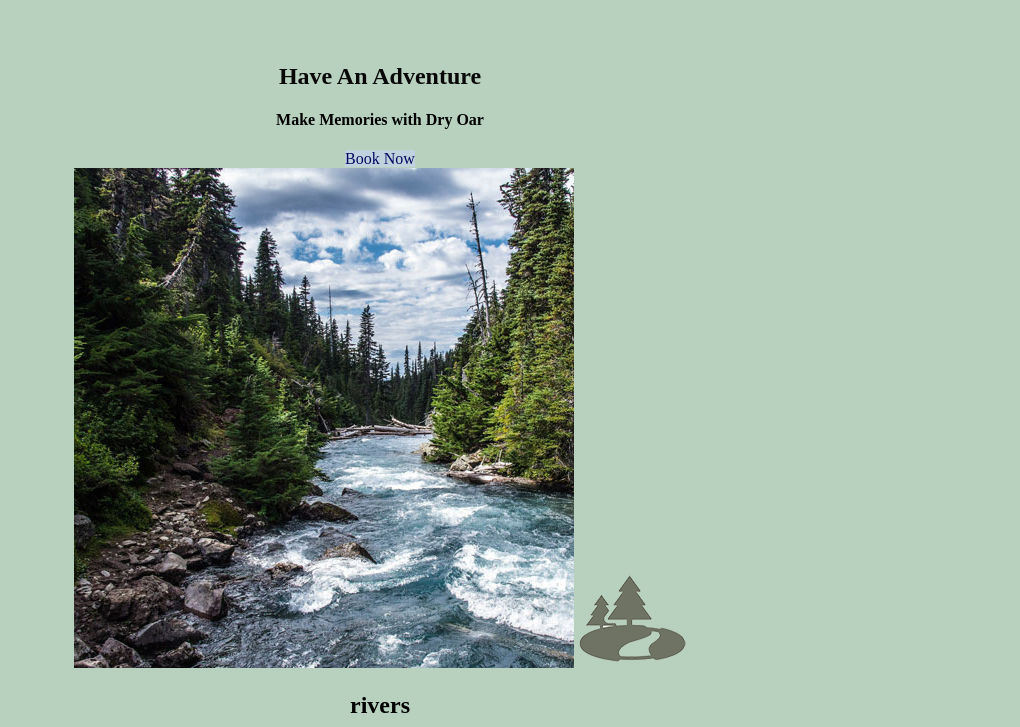
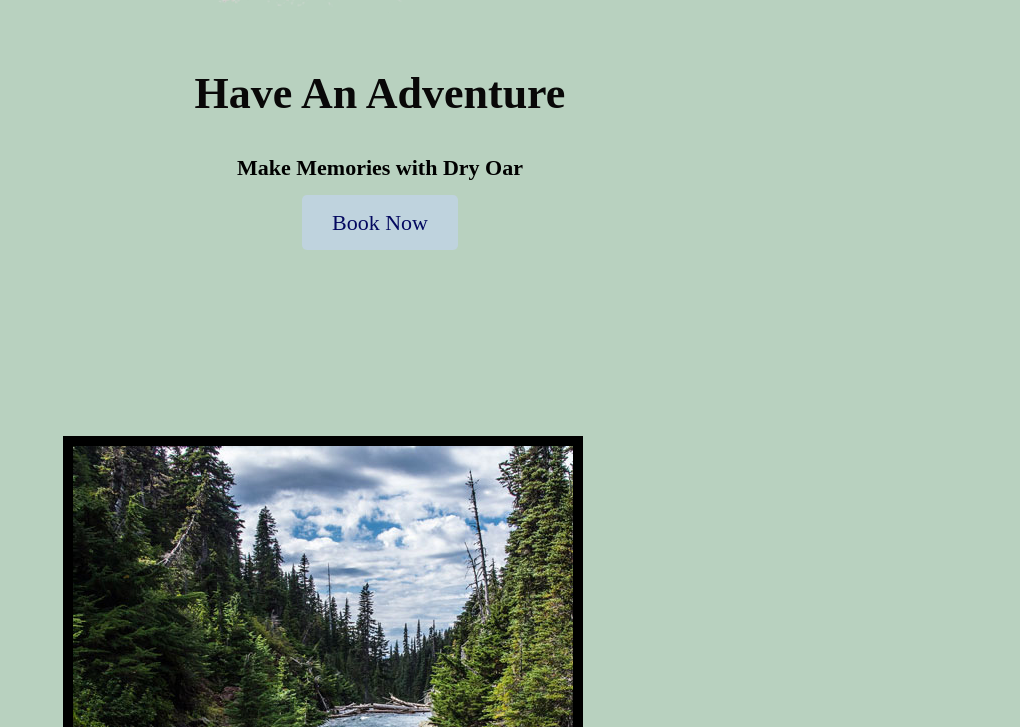
Before and after one commit to ShawnAnderson7/WDD130, a plain HTML site: page wwr/index.html in a window 1280 px wide. Shown: the part 913-1640 px from the top of the page, without its empty margins (260-1280 px from the left). Drawn offline with Linux system fonts and the light colour scheme; a web font is replaced by a local one.

Commit message:
css change

```diff
--- a/wwr/index.html
+++ b/wwr/index.html
@@ -9,6 +9,7 @@
         <h2>Contact Info</h2>
         <p>Site Address</p>
     </section></title>
+        <link href="https://fonts.googleapis.com/css2?family=Roboto&display=swap" rel="stylesheet">
 </head>
 <body>
     <div id="content">
--- a/wwr/styles/style.css
+++ b/wwr/styles/style.css
@@ -1,3 +1,5 @@
+@import url('https://fonts.googleapis.com/css2?family=IM+Fell+French+Canon&family=Lato:ital,wght@0,400;0,700;1,400&display=swap');
+
 content{
   max-width: 1600px;
     margin: 0 auto;
@@ -12,6 +14,7 @@
     text-align: center;
     color: rgb(210, 190, 190);
     text-decoration: none;
+    padding: 35px;
 }
 .button-box{
     text-align: center;
@@ -24,6 +27,10 @@
 }
 body{
     background-color: rgb(184, 209, 191);
+    font-family: 'eb garamond', serif;
+    font-size: 22px;
+    margin: 0;
+    padding: 0;
 }
 header{
     background-color: rgb(58, 103, 59);
@@ -31,11 +38,16 @@
 nav a:hover{
     background-color: blue;
     color: rgb(210, 190, 190);
+    padding: 35px;
 }
 .book, .join{
     background-color: rgb(191, 211, 222);
     color: rgb(4, 9, 96);
     text-decoration: none;
+    padding: 15px 30px;
+    margin-top: 50px;
+    border-radius: 5px;
+
 }
 .book:hover, .join:hover{
     background-color: rgb(35, 34, 34);
@@ -46,23 +58,34 @@
 }
 .msg{
     background-color: rgb(58, 103, 59);
-    ;
+    line-height: 1.5em;
+    padding: 35px;
 }
 footer{
     background-color: rgb(184, 209, 191);
     color: black;
+    padding: 25px 50px;
+    margin-top: 200px;
 }
 .home-title{
     color: rgb(9, 8, 8);
+    font-family: 'cabin sketch', cabin sketch;
+    font-size: 2em;
+    margin-top: 10px;
 }
 h4{
     color: rgb(0, 0, 0);
 }
+h2{
+    margin: 0;
+}
 .msg h2{
    color: rgb(210, 190, 190);
+   font-family: 'cabin sketch', cabin sketch;
 }
 .msg p{
     color: rgb(210, 190, 190);
+    padding-bottom: 15px;
 }
 footer a{
     color: black;
@@ -80,3 +103,21 @@
 .logo{
     width: 80px;
 }
+#logo_link{
+    padding-top: 5px;
+}
+.icon{
+padding-top: 10px;
+}
+footer .social img{
+    padding-top: 15px;
+}
+.rivers-card, .camping-card, .rapids-card{
+    margin:200px 0;
+}
+.card-img{
+    border: 10px solid black;
+}
+main section img{
+    box-sizing: border-box;
+}
```
